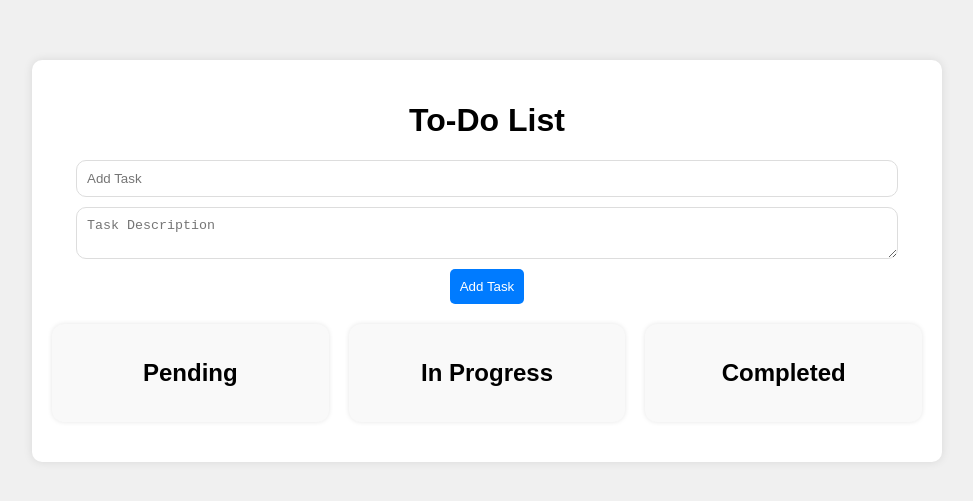
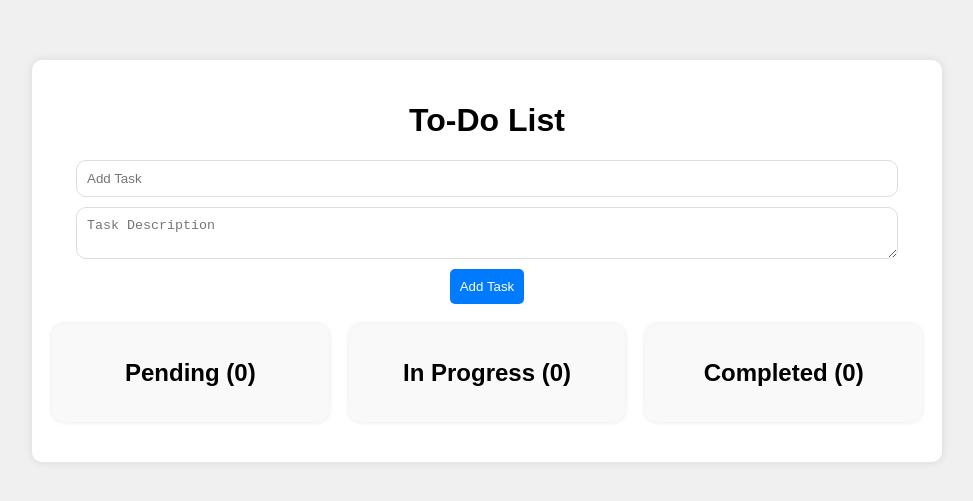
Before and after one commit to ay690/To-Do_Kanban, a React (Create React App) app: page / in a window 1280 px wide. Shown: the part 139-640 px from the top of the page, without its empty margins (193-1166 px from the left). Built offline with nearby package versions, Linux system fonts and the light colour scheme.

Commit message:
update: task length in every section

```diff
--- a/src/components/TaskList.jsx
+++ b/src/components/TaskList.jsx
@@ -19,7 +19,9 @@ const TaskList = ({
           ref={provided.innerRef}
           {...provided.droppableProps}
         >
-          <h2>{title}</h2>
+          <h2>
+            {title} ({tasks?.length})
+          </h2>
           {tasks.map((task, index) =>
             task.status !== "Completed" ? (
               <Draggable
```
